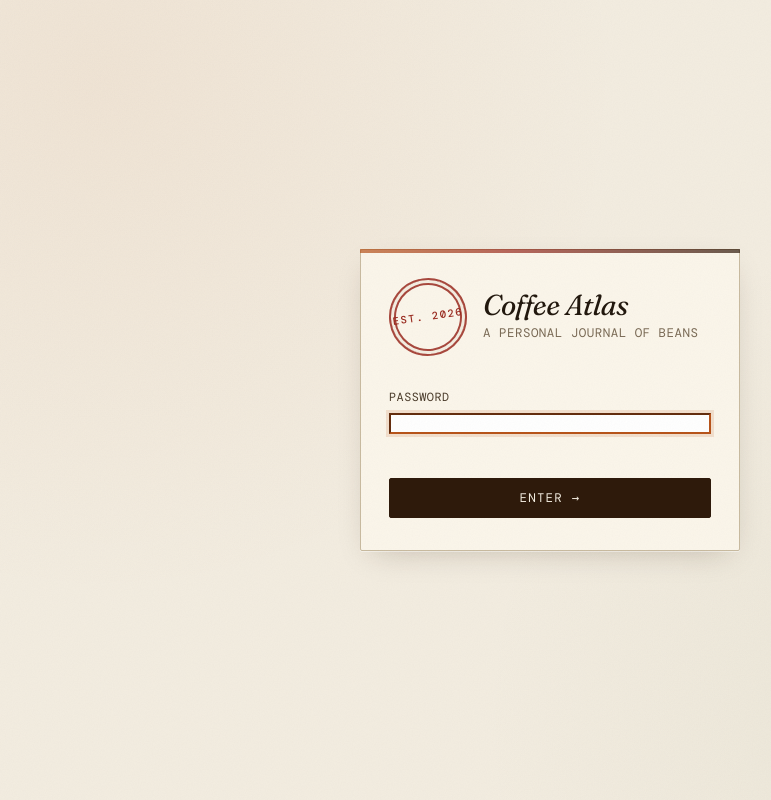
After one commit to leocmcheung/mapmybeans, a Flask app: page /login in a window 1280 px wide. The commit adds this page. Shown: the whole page, without its empty margins (90-861 px from the left). Run offline with Flask 3, Linux system fonts and the light colour scheme.

Commit message:
update assess

```diff
--- a/app.py
+++ b/app.py
@@ -2,10 +2,40 @@ import os
 import uuid
 from datetime import datetime, date
 
-from flask import Flask, request, jsonify, render_template
+from flask import Flask, request, jsonify, render_template, session, redirect, url_for
 from google.cloud import bigquery, vision
 
 app = Flask(__name__)
+app.secret_key = os.environ.get("SECRET_KEY", "dev-only-change-in-prod")
+
+APP_PASSWORD = os.environ.get("APP_PASSWORD", "")
+
+
+@app.before_request
+def require_password():
+    if not APP_PASSWORD:
+        return  # no password set — skip auth (local dev)
+    if request.endpoint in ("login", "logout", "static"):
+        return
+    if not session.get("authenticated"):
+        return redirect(url_for("login"))
+
+
+@app.route("/login", methods=["GET", "POST"])
+def login():
+    error = None
+    if request.method == "POST":
+        if request.form.get("password") == APP_PASSWORD:
+            session["authenticated"] = True
+            return redirect(url_for("index"))
+        error = "Wrong password."
+    return render_template("login.html", error=error)
+
+
+@app.route("/logout")
+def logout():
+    session.clear()
+    return redirect(url_for("login"))
 
 PROJECT_ID = os.environ.get("GOOGLE_CLOUD_PROJECT") or os.environ.get("GCP_PROJECT", "")
 TABLE_REF = f"{PROJECT_ID}.mapmybeans.beans"
--- a/cloudbuild.yaml
+++ b/cloudbuild.yaml
@@ -26,7 +26,7 @@ steps:
       - ${_REGION}
       - --platform
       - managed
-      - --no-allow-unauthenticated
+      - --allow-unauthenticated
       - --set-env-vars
       - GOOGLE_CLOUD_PROJECT=$PROJECT_ID
 
--- a/templates/index.html
+++ b/templates/index.html
@@ -25,6 +25,7 @@
           <p class="masthead__sub">A personal journal of beans and their journeys</p>
         </div>
       </div>
+      <a href="/logout" style="font-family:var(--mono);font-size:0.75rem;opacity:0.5;align-self:flex-start;padding-top:0.25rem;">sign out</a>
       <nav class="tabs" role="tablist">
         <button class="tab active" data-tab="add" role="tab">① Log a Bean</button>
         <button class="tab" data-tab="library" role="tab">② The Library</button>
--- /dev/null
+++ b/templates/login.html
@@ -0,0 +1,67 @@
+<!DOCTYPE html>
+<html lang="en">
+<head>
+  <meta charset="UTF-8" />
+  <meta name="viewport" content="width=device-width, initial-scale=1.0" />
+  <title>Coffee Atlas — Sign in</title>
+  <link rel="preconnect" href="https://fonts.googleapis.com" />
+  <link rel="preconnect" href="https://fonts.gstatic.com" crossorigin />
+  <link href="https://fonts.googleapis.com/css2?family=DM+Mono:wght@400;500&family=Fraunces:ital,opsz,wght@0,9..144,300;0,9..144,500;0,9..144,700;1,9..144,400&display=swap" rel="stylesheet" />
+  <link rel="stylesheet" href="{{ url_for('static', filename='styles.css') }}" />
+  <style>
+    .login-wrap {
+      min-height: 100vh;
+      display: flex;
+      align-items: center;
+      justify-content: center;
+      padding: 2rem;
+    }
+    .login-card {
+      max-width: 380px;
+      width: 100%;
+    }
+    .login-brand {
+      display: flex;
+      align-items: center;
+      gap: 1rem;
+      margin-bottom: 2rem;
+    }
+    .login-error {
+      font-family: var(--mono);
+      font-size: 0.8rem;
+      color: #b94040;
+      margin-bottom: 1rem;
+    }
+  </style>
+</head>
+<body>
+  <div class="paper-grain"></div>
+  <div class="login-wrap">
+    <article class="card login-card">
+      <div class="login-brand">
+        <div class="stamp">
+          <span class="stamp__ring"></span>
+          <span class="stamp__text">Est. 2026</span>
+        </div>
+        <div>
+          <h1 class="masthead__title" style="font-size:1.8rem;">Coffee Atlas</h1>
+          <p class="masthead__sub">A personal journal of beans</p>
+        </div>
+      </div>
+
+      {% if error %}
+      <p class="login-error">{{ error }}</p>
+      {% endif %}
+
+      <form method="post" class="form">
+        <label>Password
+          <input type="password" name="password" autofocus required autocomplete="current-password" />
+        </label>
+        <div class="form__actions" style="margin-top: 1.5rem;">
+          <button type="submit" class="btn btn--primary" style="width:100%;">Enter →</button>
+        </div>
+      </form>
+    </article>
+  </div>
+</body>
+</html>
```
